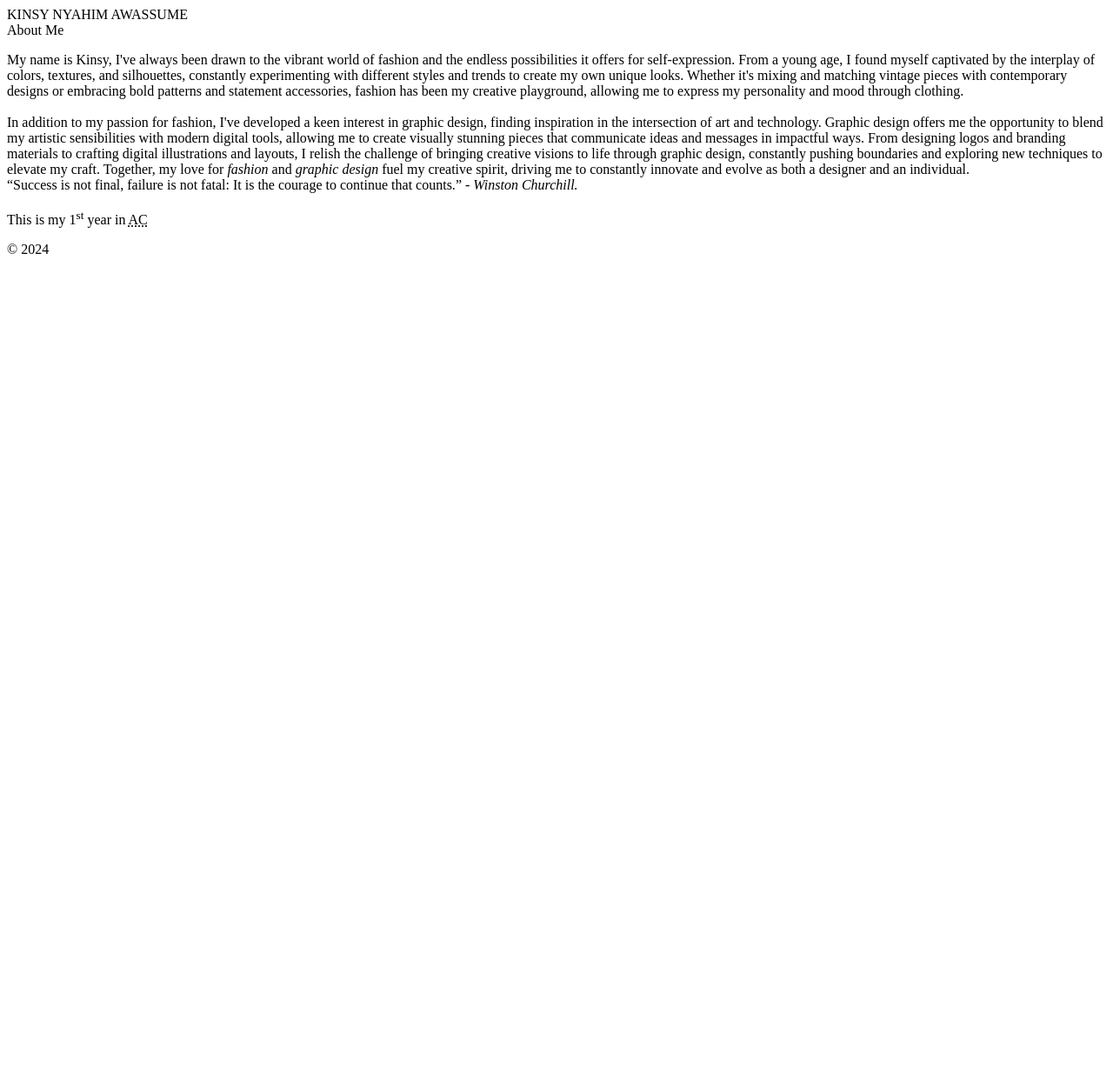
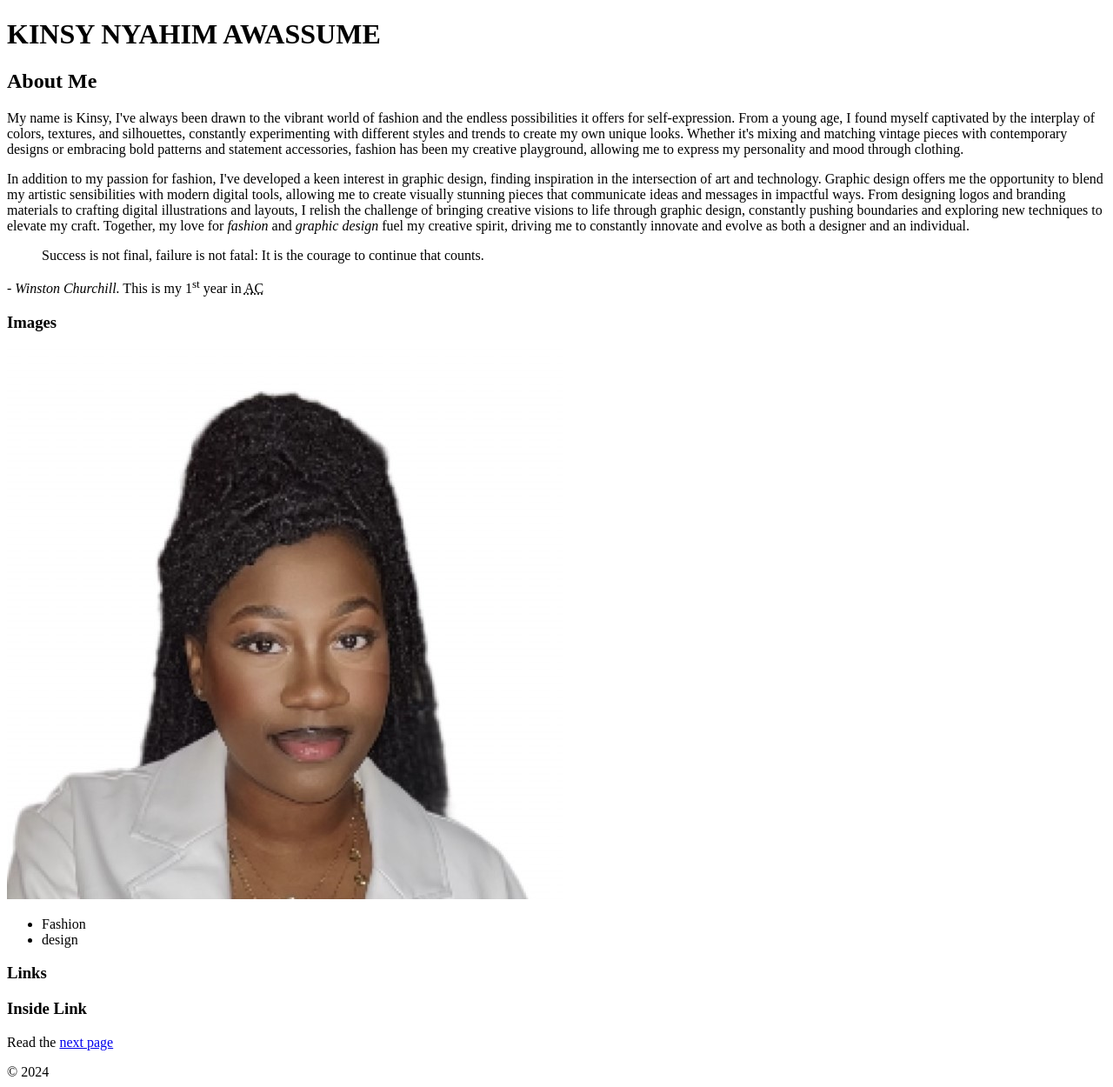
Before and after one commit to kinsy6/kinsy6.github.io, a plain HTML site: page html-assignment/index.html in a window 1280 px wide. Shown: the whole page at 87% size. Before the commit the page ends 800 px from the top, so only its background shows below. Drawn offline with Linux system fonts and the light colour scheme.

Commit message:
update html-assignment

```diff
--- a/html-assignment/index.html
+++ b/html-assignment/index.html
@@ -7,21 +7,34 @@
     </head>
     <body>
         <header>
-            KINSY NYAHIM AWASSUME
+            <h1>KINSY NYAHIM AWASSUME</h1>
         </header>
         <main>
             <article>
-                About Me
+                <h2>About Me</h2>
             </article>
             <p>
                 My name is Kinsy, I've always been drawn to the vibrant world of fashion and the endless possibilities it offers for self-expression. From a young age, I found myself captivated by the interplay of colors, textures, and silhouettes, constantly experimenting with different styles and trends to create my own unique looks. Whether it's mixing and matching vintage pieces with contemporary designs or embracing bold patterns and statement accessories, fashion has been my creative playground, allowing me to express my personality and mood through clothing.
-                <br><br>
-                In addition to my passion for fashion, I've developed a keen interest in graphic design, finding inspiration in the intersection of art and technology. Graphic design offers me the opportunity to blend my artistic sensibilities with modern digital tools, allowing me to create visually stunning pieces that communicate ideas and messages in impactful ways. From designing logos and branding materials to crafting digital illustrations and layouts, I relish the challenge of bringing creative visions to life through graphic design, constantly pushing boundaries and exploring new techniques to elevate my craft. Together, my love for <em>fashion</em> and <em>graphic design</em> fuel my creative spirit, driving me to constantly innovate and evolve as both a designer and an individual.
-                <br> <q>Success is not final, failure is not fatal: It is the courage to continue that counts.</q> <cite>- Winston Churchill.</cite>
-                <br><br>
-                This is my 1<sup>st</sup> year in <abbr title="Algonquin College">AC</abbr>
             </p>
+            <p>
+                In addition to my passion for fashion, I've developed a keen interest in graphic design, finding inspiration in the intersection of art and technology. Graphic design offers me the opportunity to blend my artistic sensibilities with modern digital tools, allowing me to create visually stunning pieces that communicate ideas and messages in impactful ways. From designing logos and branding materials to crafting digital illustrations and layouts, I relish the challenge of bringing creative visions to life through graphic design, constantly pushing boundaries and exploring new techniques to elevate my craft. Together, my love for <em>fashion</em> and <em>graphic design</em> fuel my creative spirit, driving me to constantly innovate and evolve as both a designer and an individual.<blockquote>Success is not final, failure is not fatal: It is the courage to continue that counts.</blockquote><cite>- Winston Churchill.</cite>
+            This is my 1<sup>st</sup> year in <abbr title="Algonquin College">AC</abbr>
         </main>
+        <section>
+            <h3>Images</h3>
+            <img src="Image-111.jpg" alt="my image">
+        </section>
+        <ul>
+            <li>Fashion</li>
+            <li>design</li>
+        </ul>
+        <section>
+            <h3>Links</h3>
+            <article>
+                <h3>Inside Link</h3>
+                <p>Read the <a href="notes.html">next page</a></p>
+            </article>
+        </section>
         <footer>&copy; 2024</footer>
     </body>
 </html>
```
Also changed, not shown: html-assignment/notes.html (added, +25 -0 lines), html-assignment/Image-111.jpg (added).
